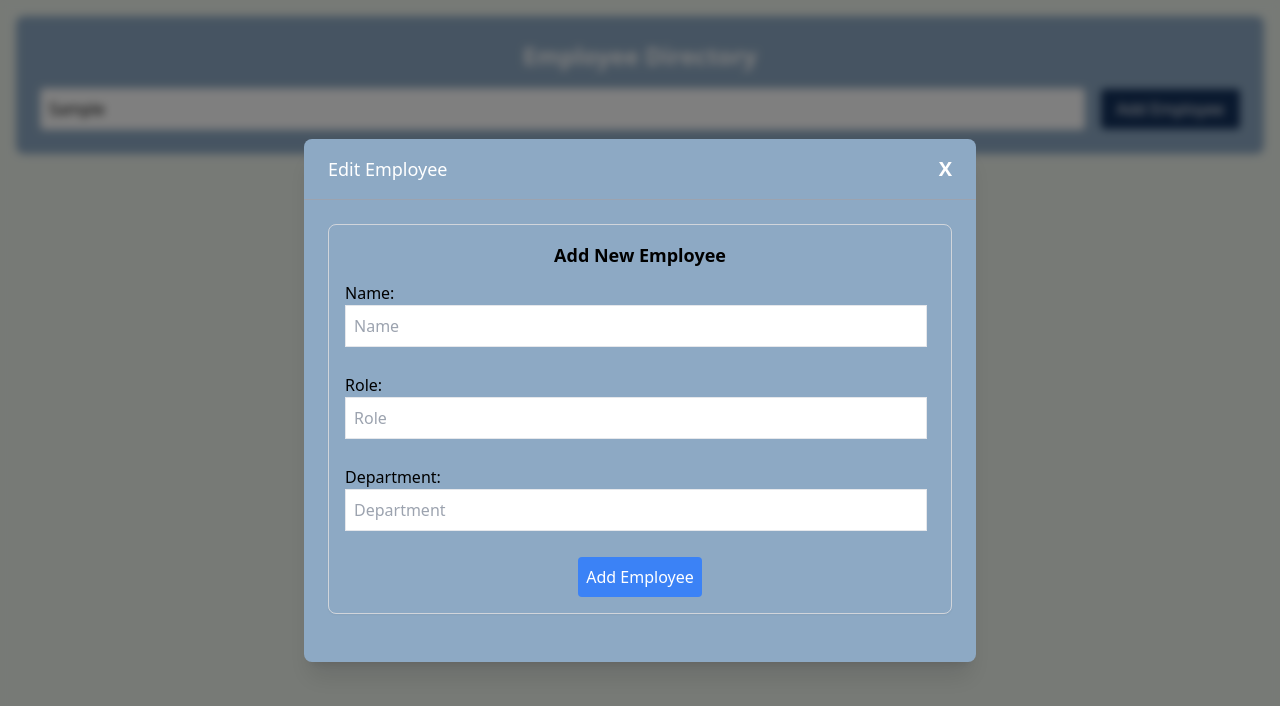
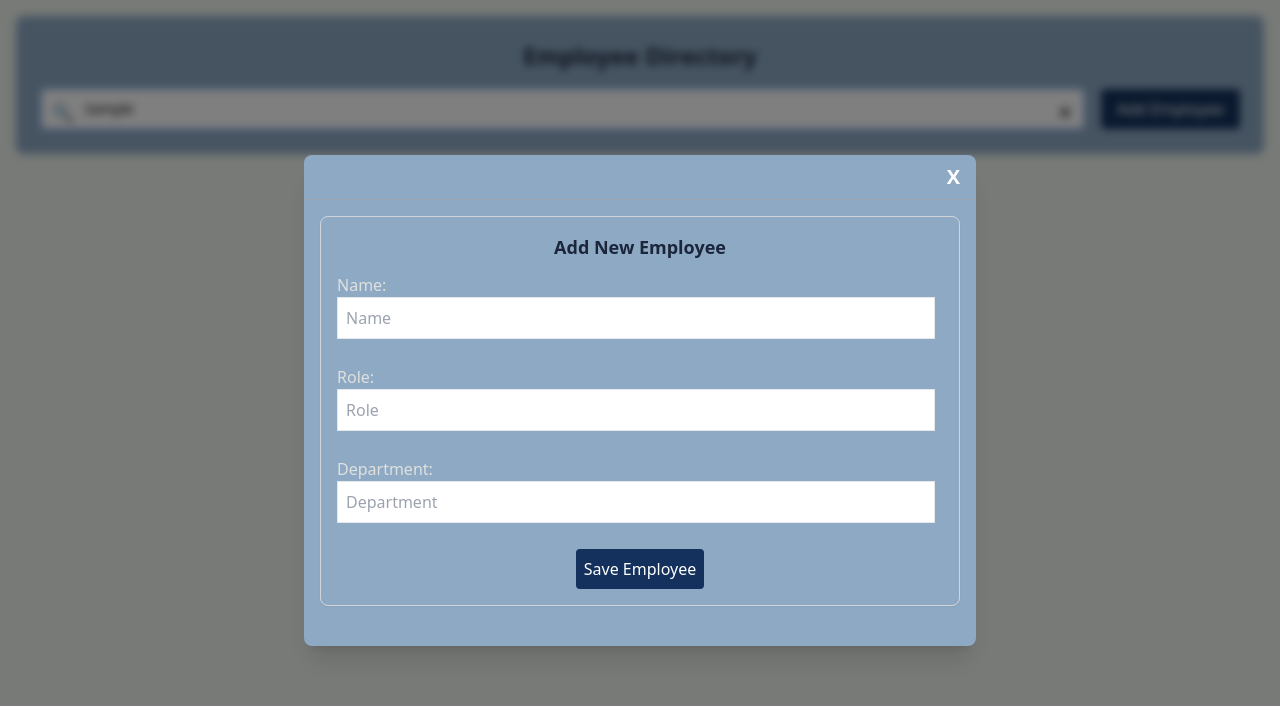
Before and after one commit to AaYuShRana14/employee-directory, a React (Create React App) app: page / in a window 1280 px wide. Both pictures are taken after typing "Sample" into the empty fields and a click on the button "Add Employee". Shown: the top 706 px of the page. Built offline with nearby package versions, Linux system fonts and the light colour scheme.

Commit message:
Added Searchbar and search functionality

```diff
--- a/src/components/EmployeeForm.js
+++ b/src/components/EmployeeForm.js
@@ -3,7 +3,7 @@ import { saveEmployee,updateEmployee } from "../services/EmployeeService";
 
 /**
  * Employee Form Component
- * Allows adding a new employee to the directory
+ * Allows adding a new employee to the directory or editing an existing employee
  * @param {Function} onEmployeeAdded - Callback function to notify parent component after adding an employee
  */
 const EmployeeForm = ({ onEmployeeAdded, employee = {}, onClose }) => {
@@ -66,7 +66,7 @@ const EmployeeForm = ({ onEmployeeAdded, employee = {}, onClose }) => {
             }
         }
         else{
-            if (!validateForm()) return;
+            if (!validateForm()) return; // Stop submission if form is invalid
             // Editing existing employee
             const updatedEmployee = {
                 id: employee.id,
@@ -76,9 +76,7 @@ const EmployeeForm = ({ onEmployeeAdded, employee = {}, onClose }) => {
             };
             // Save updated employee to localStorage
             updateEmployee(updatedEmployee);
-            if (onEmployeeAdded) {
-                onEmployeeAdded();
-            }
+            onEmployeeAdded();
             // Close the modal after updating
             onClose();
         }
@@ -86,36 +84,36 @@ const EmployeeForm = ({ onEmployeeAdded, employee = {}, onClose }) => {
 
     return (
         <div className="mb-6 p-4 border border-gray-300 rounded-lg shadow-sm">
-            <h2 className="text-lg font-semibold mb-3 text-center">{employee.id ? "Edit Employee" : "Add New Employee"}</h2>
+            <h2 className="text-lg font-semibold mb-3 text-center text-[#1b263b]">{employee.id ? "Edit Employee" : "Add New Employee"}</h2>
             {/* Form to add new employee or edit existing employee */}
             <form onSubmit={submitHandler}>
                 <div className="flex flex-col flex-wrap gap-1.5">
                     <div className="flex flex-col">
-                        <label htmlFor="name" className="min-w-[80px]">Name:</label>
-                        <input type="text" placeholder="Name" value={formData.name} onChange={handleChange} name="name" className={"border p-2 mr-2 " + (errors.name && 'border-red-500')}/>
+                        <label htmlFor="name" className="min-w-[80px] text-[#e0e1dd]">Name:</label>
+                        <input type="text" placeholder="Name" value={formData.name} onChange={handleChange} name="name" className={"border p-2 mr-2 " + (errors.name && 'border-[#1b263b]')}/>
                         <div className="h-5">
-                            {errors.name && (<span className="text-red-500 text-sm">{errors.name}</span>)}
+                            {errors.name && (<span className="text-[13px] font-medium" style={{ color: "#1b263b" }}>{errors.name}</span>)}
                         </div>
                     </div>
                     <div className="flex flex-col">
-                        <label htmlFor="role" className="min-w-[80px]">Role:</label>
-                        <input type="text" placeholder="Role" value={formData.role} onChange={handleChange} name="role" className={"border p-2 mr-2 " + (errors.role && 'border-red-500')}/>
+                        <label htmlFor="role" className="min-w-[80px] text-[#e0e1dd]">Role:</label>
+                        <input type="text" placeholder="Role" value={formData.role} onChange={handleChange} name="role" className={"border p-2 mr-2 " + (errors.role && 'border-[#1b263b]')}/>
                         <div className="h-5">
-                            {errors.role && (<span className="text-red-500 text-sm">{errors.role}</span>)}
+                            {errors.role && (<span className="text-[13px] font-medium" style={{ color: "#1b263b" }}>{errors.role}</span>)}
                         </div>
                     </div>
                     <div className="flex flex-col">
-                        <label htmlFor="department" className="min-w-[80px]">Department:</label>
-                        <input type="text" placeholder="Department" value={formData.department} onChange={handleChange} name="department" className={"border p-2 mr-2 " + (errors.department && 'border-red-500')}/>
+                        <label htmlFor="department" className="min-w-[80px] text-[#e0e1dd]">Department:</label>
+                        <input type="text" placeholder="Department" value={formData.department} onChange={handleChange} name="department" className={"border p-2 mr-2 " + (errors.department && 'border-[#1b263b]')}/>
                         <div className="h-5">
-                            {errors.department && (<span className="text-red-500 text-sm">{errors.department}</span>)}
+                            {errors.department && (<span className="text-[13px] font-medium" style={{ color: "#1b263b" }}>{errors.department}</span>)}
                         </div>
                     </div>
                     <button
                         type="submit"
-                        className="bg-blue-500 hover:bg-blue-600 text-white p-2 max-h-10 rounded transition-colors max-w-xs self-center"
+                        className="bg-[#13315c] hover:bg-blue-600 text-white p-2 max-h-10 rounded transition-colors max-w-xs self-center"
                     >
-                        {employee.id ? "Update Employee" : "Add Employee"}
+                        {employee.id ? "Update Employee" : "Save Employee"}
                     </button>
                 </div>
             </form>
--- a/src/components/EmployeeFormModal.js
+++ b/src/components/EmployeeFormModal.js
@@ -1,11 +1,11 @@
 import EmployeeForm from "./EmployeeForm";
 
 /**
- * Modal wrapper component that uses the existing EmployeeForm for editing employees
+ * Modal for editing or adding employees
  * @param {Object} employee - The employee object to edit
  * @param {boolean} isOpen - Whether the modal is open
  * @param {Function} onClose - Function to close the modal
- * @param {Function} onSave - Function to save the edited employee
+ * @param {Function} onSave - Function to save the employee or edit the employee
  */
 const EmployeeFormModal = ({ employee={}, isOpen, onClose, onSave }) => {
 
@@ -23,14 +23,13 @@ const EmployeeFormModal = ({ employee={}, isOpen, onClose, onSave }) => {
         <div className="fixed inset-0 bg-black bg-opacity-50 backdrop-blur-sm flex items-center justify-center z-50">
             <div className="rounded-lg shadow-xl max-w-2xl w-full mx-4 max-h-[90vh] overflow-y-auto" style={{ backgroundColor: '#8da9c4' }}>
                 {/* Modal Header */}
-                <div className="px-6 py-4 border-b border-gray-400 flex items-center justify-between">
-                    <h3 className="text-lg font-medium text-white">Edit Employee</h3>
+                <div className="px-4 py-2 border-b border-gray-400 flex items-center justify-end">
                     <button onClick={onClose} className="text-white hover:text-gray-200 text-xl font-bold">
                         X
                     </button>
                 </div>
 
-                <div className="p-6">
+                <div className="p-4">
                     <EmployeeForm
                         employee={employee}
                         onEmployeeAdded={handleEmployeeAdded}
--- /dev/null
+++ b/src/components/SearchBar.js
@@ -0,0 +1,50 @@
+/**
+ * SearchBar component for searching employees by name or department
+ * @param {Function} onSearch - Callback function called when search value changes
+ * @param {Function} setSearchValue - Function to update the search value state in parent component
+ * @param {string} searchValue - Current value of the search input
+ */
+const SearchBar = ({onSearch,setSearchValue,searchValue}) => {
+    /**
+     * Handles search input changes
+     * @param {Event} e - Input change event
+     */
+    const handleSearchChange = (e) => {
+        const value = e.target.value;
+        setSearchValue(value);
+        // Call the parent callback with the search value
+        onSearch(value);
+    };
+
+    /**
+     * Clears the search input
+     */
+    const clearSearch = () => {
+        setSearchValue("");
+        onSearch("");
+    };
+
+    return (
+        <div className="flex-1">
+            <div className="relative">
+                <span className="absolute left-3 top-2.5 text-lg"> 🔍</span>
+                <input type="text" value={searchValue} onChange={handleSearchChange}
+                    placeholder="Search by name or department..."
+                    className="w-full pl-11 pr-11 py-2.5 border border-gray-300 rounded-md text-sm"
+                    onFocus={(e) => e.target.style.borderColor = '#3b82f6'}
+                />
+                {searchValue && (
+                    <button
+                        onClick={clearSearch}
+                        className="absolute right-3 top-2.5 text-lg hover:opacity-60"
+                        style={{transition: 'opacity 0.2s'}}
+                    >
+                        ✕
+                    </button>
+                )}
+            </div>
+        </div>
+    );
+};
+
+export default SearchBar;
--- a/src/pages/EmployeeDirectory.js
+++ b/src/pages/EmployeeDirectory.js
@@ -1,18 +1,28 @@
 import { useState, useEffect } from "react";
-import { getEmployees } from "../services/EmployeeService";
+import { getEmployees,searchEmployees } from "../services/EmployeeService";
 import EmployeeList from "../components/EmployeeList";
 import EmployeeFormModal from "../components/EmployeeFormModal";
+import SearchBar from "../components/SearchBar";
 
+/** Employee Directory Page
+ * Displays the employee directory with options to add, edit, delete, and search employees
+ */
 const EmployeeDirectory = () => {
     // state to keep track of all employees
     const [employees, setEmployees] = useState([]);
+    // state to open or close the employee form modal
     const [isFormOpen, setIsFormOpen] = useState(false);
+    // state to keep track of filtered employees based on search
+    const [filteredEmployees, setFilteredEmployees] = useState([]);
+    // state to keep track of search input value
+    const [searchValue, setSearchValue] = useState("");
     /**
      * Fetches all employees from localStorage and updates the component state
      */
     const fetchEmployees = () => {
         const data = getEmployees();
         setEmployees(data);
+        setFilteredEmployees(data); // Initialize filteredEmployees with all employees
     };
 
     /**
@@ -28,11 +38,12 @@ const EmployeeDirectory = () => {
     }, []);
 
     /**
-     * Callback when an employee is saved (added or edited)- it refreshes the employee list and closes the form modal
+     * Callback when an employee is saved (added or edited)- it refreshes the employee list, closes the form modal and resets search
      */
     const onEmployeeSave = () => {
         handleRefresh();
         setIsFormOpen(false);
+        setSearchValue("");
     };
 
     /**
@@ -42,15 +53,31 @@ const EmployeeDirectory = () => {
         setIsFormOpen((prev) => !prev);
     };
 
+    /**
+     * Handles searching employees by name or department by calling the search service
+     * @param {string} searchTerm - The term to search for
+     */
+    const handleSearch = (searchTerm) => {
+        if (!searchTerm.trim()) {
+            // If search is empty, show all employees
+            setFilteredEmployees(employees);
+        }
+        else{
+            // If search is not empty, filter employees
+            const results = searchEmployees(searchTerm);
+            setFilteredEmployees(results);
+        }
+    };
+
     return (
         <div style={{ backgroundColor: '#eef4ed' }}>
             <div className="container mx-auto p-4 flex flex-col">
                 <div className="p-6 rounded-lg mb-6" style={{ backgroundColor: '#8da9c4' }}>
-                    <h1 className="text-2xl font-bold mb-4 text-center text-white">Employee Directory</h1>
+                    <h1 className="text-2xl font-bold mb-4 text-center text-[#1b263b]">Employee Directory</h1>
                     {/* Employee Form Component */}
                     <div className="flex gap-4 items-center">
-                        <input type="text" placeholder="Search Employees..." className="border p-2 flex-1 rounded" />
-                        <button className="bg-[#13315c] text-white px-4 py-2 rounded transition-colors" onClick={toggleForm}>
+                        <SearchBar onSearch={handleSearch} setSearchValue={setSearchValue} searchValue={searchValue} />
+                        <button className="bg-[#13315c] text-white px-4 py-2 rounded transition-colors hover:bg-[#1b263b]" onClick={toggleForm}>
                             Add Employee
                         </button>
                     </div>
@@ -58,7 +85,7 @@ const EmployeeDirectory = () => {
                 {/* Modal for Employee Form */}
                 {isFormOpen && <EmployeeFormModal onClose={toggleForm} isOpen={isFormOpen}  onSave={onEmployeeSave} />}
                 {/* Employee List Component */}
-                <EmployeeList employees={employees} onEmployeeDeleted={handleRefresh} onSave={onEmployeeSave} />
+                <EmployeeList employees={filteredEmployees} onEmployeeDeleted={handleRefresh} onSave={onEmployeeSave} />
             </div>
         </div>
     );
```
Also changed, not shown: src/components/EmployeeCard.js (+4 -5 lines), src/components/EmployeeList.js (+4 -5 lines), src/services/employeeService.js (+14 -1 lines), 1 other file (tests, documents, lock files or other folders).
